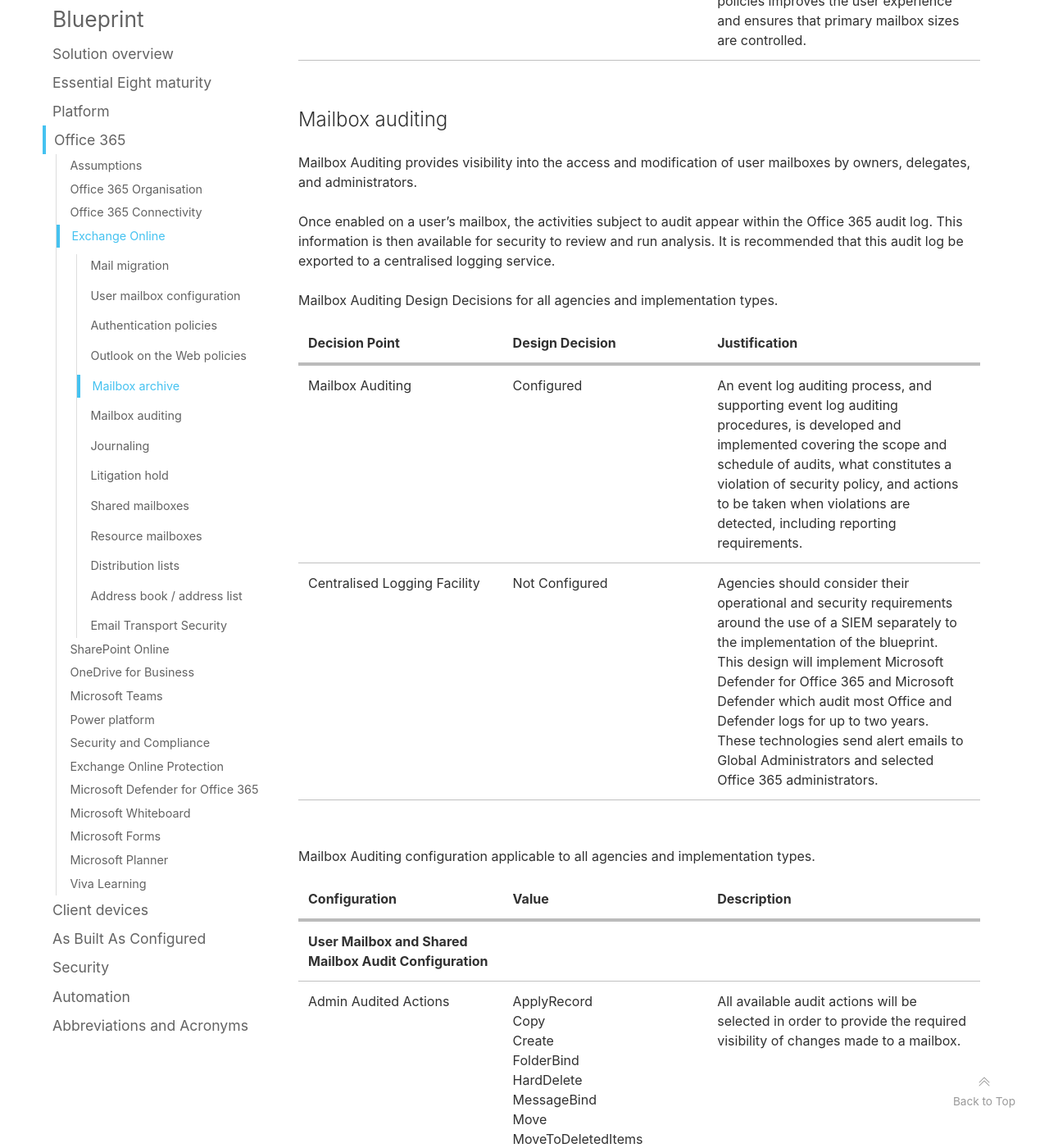
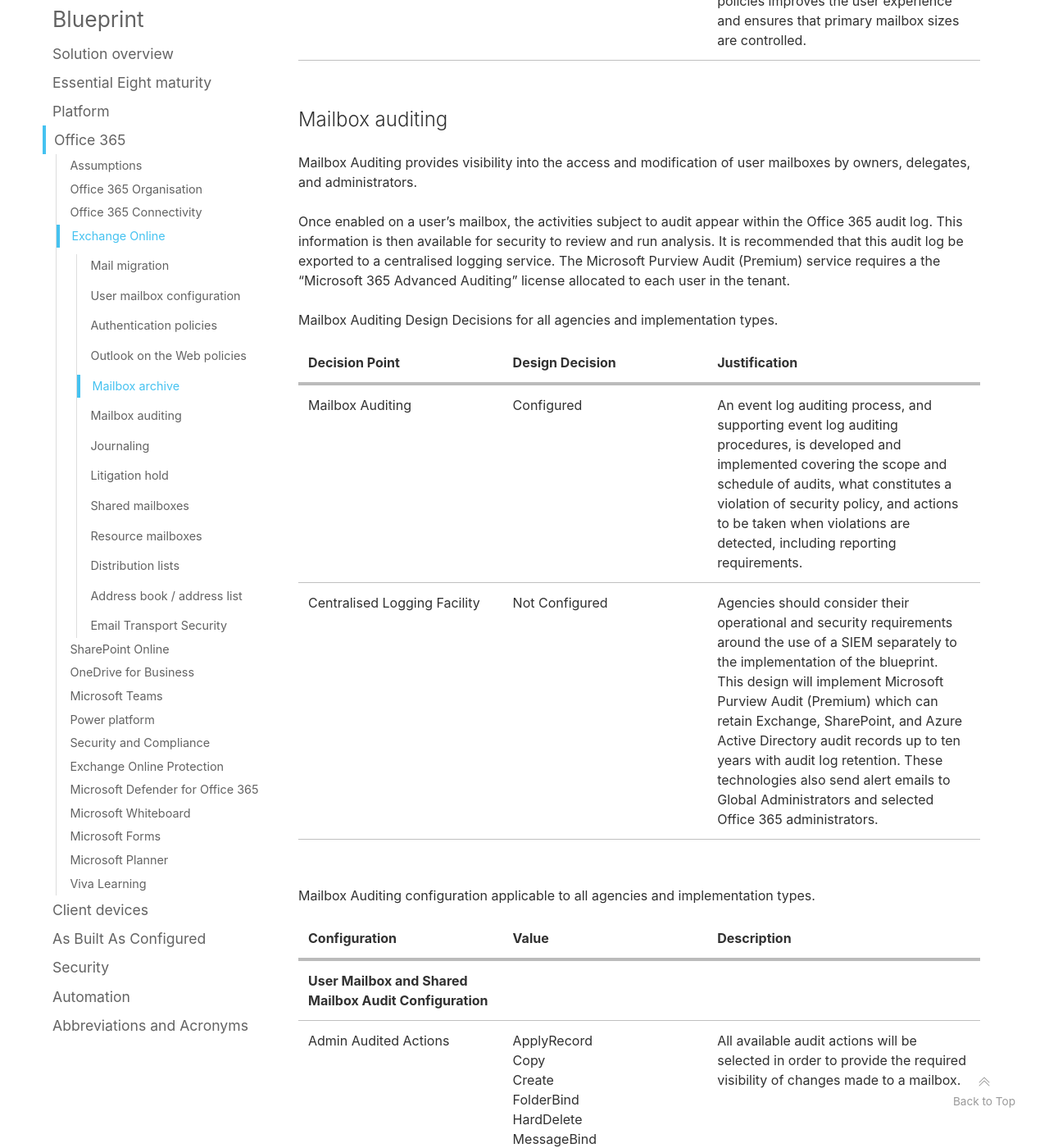
Before and after one commit to ASD-Blueprint/desktop.gov.au, a Jekyll site: the page built from blueprint/office-365.md, in a window 1280 px wide and 1400 px high, scrolled down 32532 px. Shown: the whole window at 82% size. Built offline with Jekyll 4.4.1, drawn with Linux system fonts in a browser that asks for light colours; comment, search, counter and statistics services are not loaded; some of the changed text lies outside the part shown.

Commit message:
purview updates

```diff
--- a/blueprint/office-365.md
+++ b/blueprint/office-365.md
@@ -611,14 +611,14 @@
 
 Mailbox Auditing provides visibility into the access and modification of user mailboxes by owners, delegates, and administrators.
 
-Once enabled on a user's mailbox, the activities subject to audit appear within the Office 365 audit log. This information is then available for security to review and run analysis. It is recommended that this audit log be exported to a centralised logging service.
+Once enabled on a user's mailbox, the activities subject to audit appear within the Office 365 audit log. This information is then available for security to review and run analysis. It is recommended that this audit log be exported to a centralised logging service. The Microsoft Purview Audit (Premium) service requires a the "Microsoft 365 Advanced Auditing" license allocated to each user in the tenant.
 
 Mailbox Auditing Design Decisions for all agencies and implementation types.
 
 Decision Point | Design Decision | Justification
 --- | --- | ---
 Mailbox Auditing | Configured | An event log auditing process, and supporting event log auditing procedures, is developed and implemented covering the scope and schedule of audits, what constitutes a violation of security policy, and actions to be taken when violations are detected, including reporting requirements.
-Centralised Logging Facility | Not Configured | Agencies should consider their operational and security requirements around the use of a SIEM separately to the implementation of the blueprint. <br>This design will implement Microsoft Defender for Office 365 and Microsoft Defender which audit most Office and Defender logs for up to two years. These technologies send alert emails to Global Administrators and selected Office 365 administrators.
+Centralised Logging Facility | Not Configured | Agencies should consider their operational and security requirements around the use of a SIEM separately to the implementation of the blueprint. <br>This design will implement Microsoft Purview Audit (Premium) which can retain Exchange, SharePoint, and Azure Active Directory audit records up to ten years with audit log retention. These technologies also send alert emails to Global Administrators and selected Office 365 administrators.
 
 Mailbox Auditing configuration applicable to all agencies and implementation types.
 
@@ -1432,7 +1432,7 @@
 
 The Microsoft 365 Compliance Center provides the ability to monitor and review user and administrator activities across the Microsoft 365 applications from the past 90 days.
 
-Audit logs are kept by default for 90 days but are configurable up to 10 years using an Audit retention policy.
+Audit logs are kept by default for 90 days but are configurable up to 10 years using an Audit retention policy Microsoft Purview Audit (Premium).
 
 When an event occurs for the respective application it will take anywhere from 30 minutes up to 24 hours before it can be viewed in the audit log search.
 
@@ -1458,13 +1458,13 @@
 Azure Active Directory |  | x | 24 hours
 eDiscovery activities in Office 365 Security & Compliance Center | x | x | 30 minutes
 
-Audit logging is not enabled by default and must be turned on first in the Microsoft 365 Compliance Center before user or administrator activities can be audited.
+Audit logging is not enabled by default and must be turned on first in the Microsoft 365 Compliance Center (Micrsofot Purview) before user or administrator activities can be audited.
 
 Auditing and Logging Design Decisions for all agencies and implementation types.
 
 Decision Point | Design Decision | Justification
 --- | --- | ---
-Unified Audit Logging | Enabled<br>10-year retention | To provide visibility into the actions being undertaken within the Microsoft 365 environment.
+Microsoft Purview Audit (Premium) | Enabled<br>10-year retention | To provide visibility into the actions being undertaken within the Microsoft 365 environment.
 
 ## Exchange Online Protection
 
```
Also changed, not shown: blueprint/abac/office-365.md (+1 -1 lines), blueprint/platform.md (+4 -4 lines).
